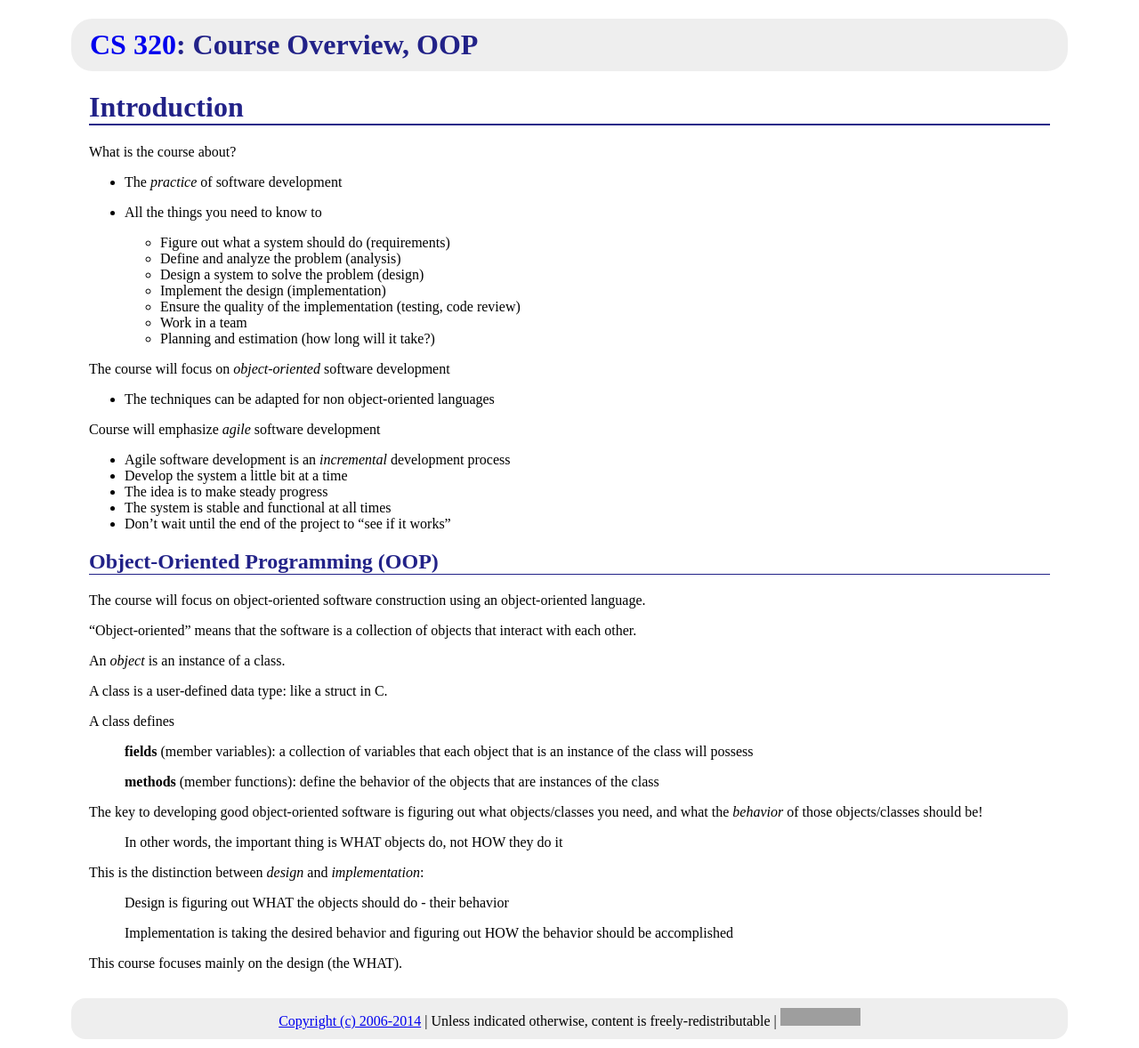
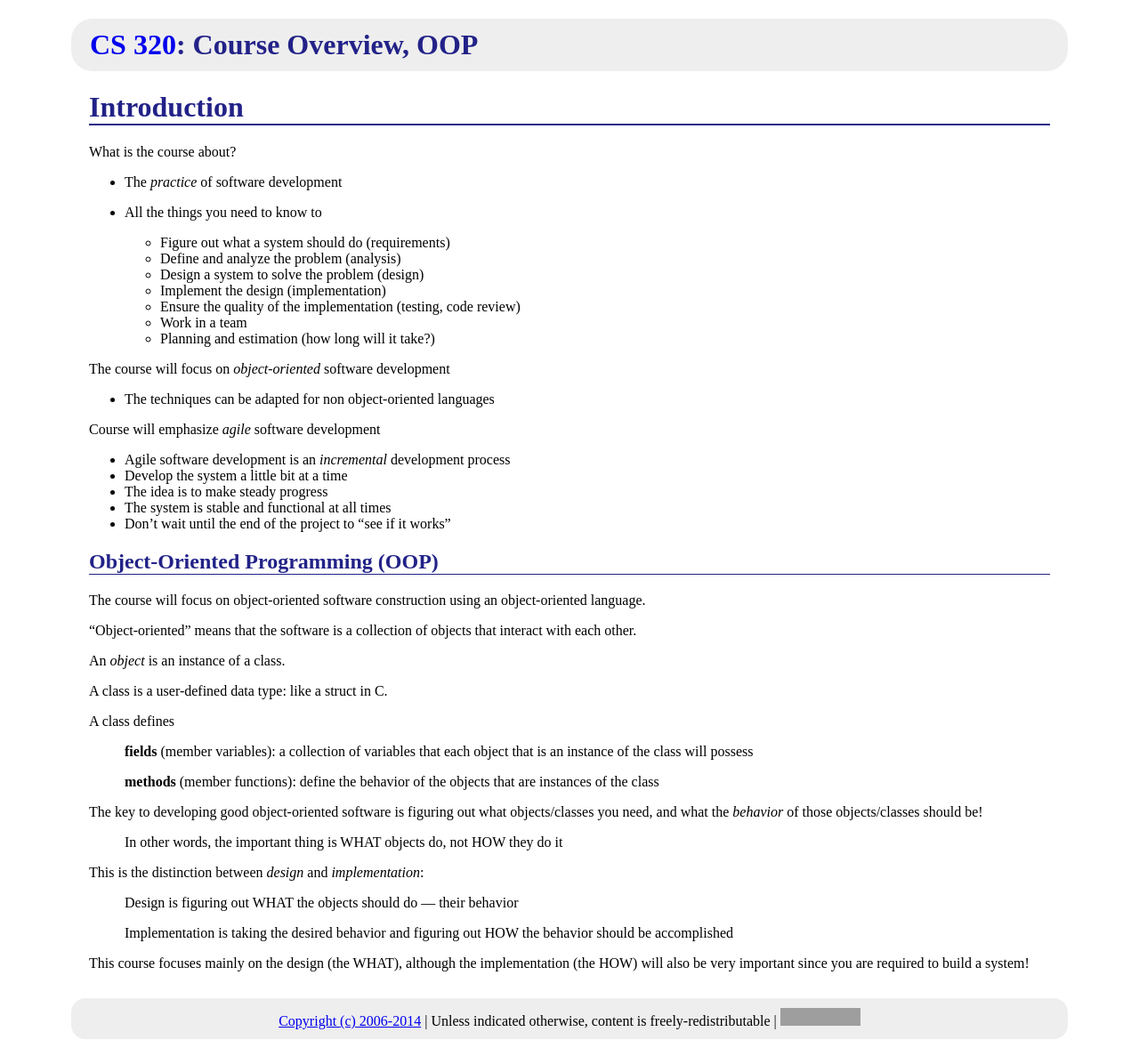
Before and after one commit to ycpcs/cs320-spring2014, a Jekyll site: the page built from lectures/lecture01.md, in a window 1280 px wide. Shown: the whole page at 89% size. Built offline with Jekyll 4.4.1, drawn with Linux system fonts in a browser that asks for light colours; Markdown is read by kramdown in place of the engine named in the settings; grey boxes are pictures that could not be loaded.

Commit message:
WHAT is emphasized, but HOW is also important

```diff
--- a/lectures/lecture01.md
+++ b/lectures/lecture01.md
@@ -54,8 +54,8 @@ The key to developing good object-oriented software is figuring out what objects
 
 This is the distinction between *design* and *implementation*:
 
-> Design is figuring out WHAT the objects should do - their behavior
+> Design is figuring out WHAT the objects should do &mdash; their behavior
 >
 > Implementation is taking the desired behavior and figuring out HOW the behavior should be accomplished
 
-This course focuses mainly on the design (the WHAT).
+This course focuses mainly on the design (the WHAT), although the implementation (the HOW) will also be very important since you are required to build a system!
```
